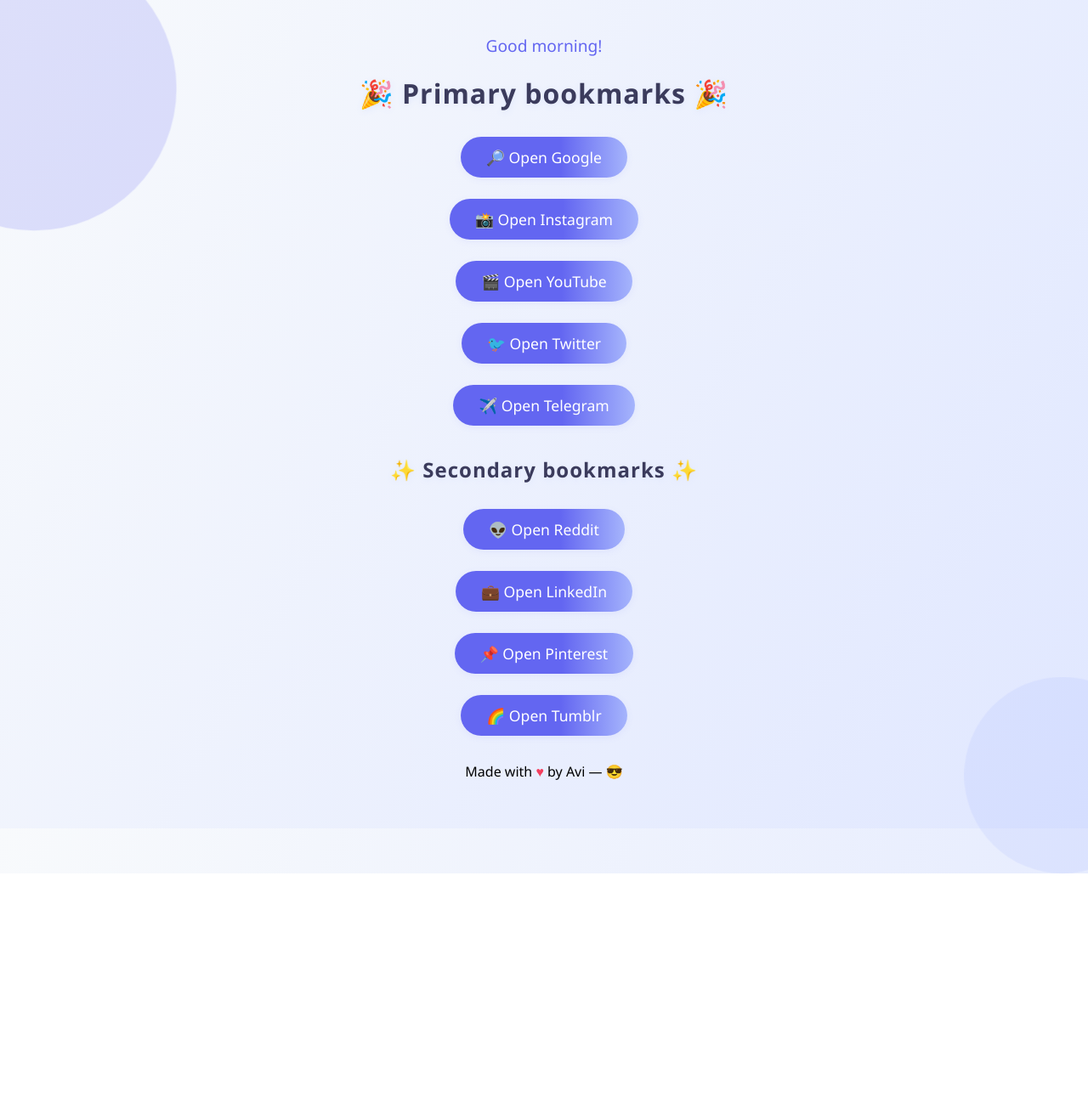
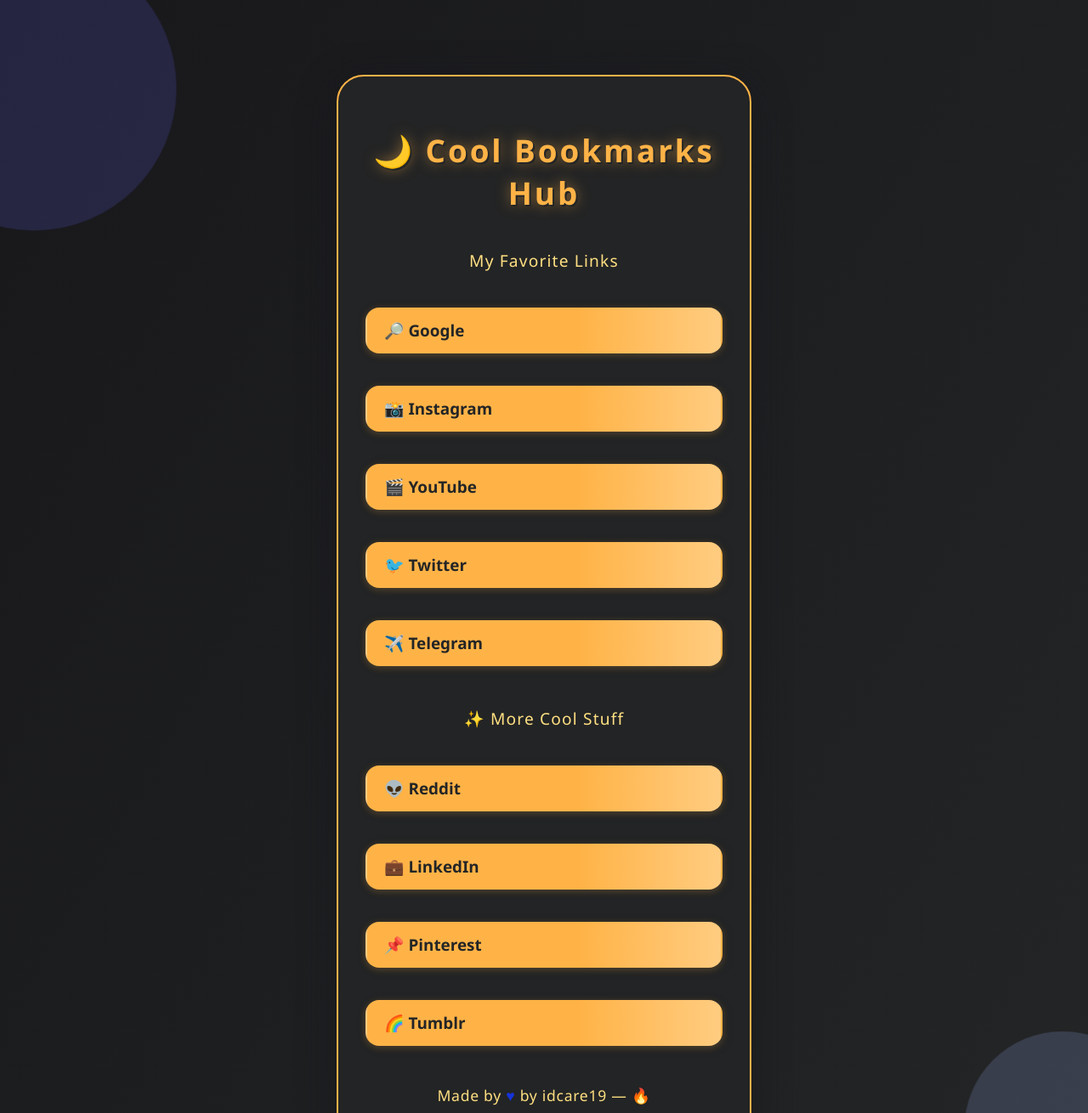
Before and after one commit to idcare19/my-fisrt-bookmarks-code, a plain HTML site: page index2.html in a window 1280 px wide. Shown: the top 1310 px of the page at 85% size. Before the commit the page ends 1028 px from the top, so only its background shows below. Drawn offline with Linux system fonts and the light colour scheme.

Commit message:
index2.html

```diff
--- a/index2.html
+++ b/index2.html
@@ -3,41 +3,117 @@
 <head>
     <meta charset="UTF-8">
     <meta name="viewport" content="width=device-width, initial-scale=1.0">
-    <title>My bookmarks</title>
+    <title>🌙 Cool Bookmarks Hub</title>
     <link rel="stylesheet" href="style2.css">
+    <style>
+        body {
+            display: flex;
+            flex-direction: column;
+            align-items: center;
+            justify-content: flex-start;
+            min-height: 100vh;
+            background: linear-gradient(120deg, #18181b 0%, #232526 100%);
+        }
+        .main-card {
+            background: rgba(36, 37, 38, 0.97);
+            border-radius: 32px;
+            box-shadow: 0 8px 40px #18181b99;
+            padding: 40px 32px 32px 32px;
+            margin-top: 48px;
+            max-width: 420px;
+            width: 95%;
+            text-align: center;
+            border: 2px solid #ffb347;
+        }
+        h1 {
+            font-size: 2.3em;
+            margin-bottom: 0.2em;
+            color: #ffb347;
+            letter-spacing: 0.08em;
+            text-shadow: 2px 2px 0 #232526, 0 0 16px #ffb34788;
+            animation: bounce 1.2s infinite alternate;
+        }
+        @keyframes bounce {
+            0% { transform: translateY(0);}
+            100% { transform: translateY(-12px);}
+        }
+        .bookmark-list {
+            display: flex;
+            flex-direction: column;
+            gap: 18px;
+            margin: 32px 0 24px 0;
+        }
+        .bookmark-list a {
+            display: flex;
+            align-items: center;
+            justify-content: flex-start;
+            gap: 12px;
+            font-size: 1.18em;
+            color: #232526;
+            background: linear-gradient(90deg, #ffb347 60%, #ffcc80 100%);
+            border-radius: 16px;
+            padding: 12px 20px;
+            font-weight: bold;
+            box-shadow: 2px 2px 12px #23252644, 0 2px 8px #ffb34744;
+            border: 2px solid transparent;
+            transition:
+                transform 0.2s cubic-bezier(.4,2,.6,1),
+                background 0.2s,
+                color 0.2s,
+                box-shadow 0.2s;
+            text-decoration: none;
+        }
+        .bookmark-list a:hover {
+            background: linear-gradient(90deg, #232526 60%, #414345 100%);
+            color: #ffb347;
+            transform: scale(1.07) rotate(-3deg);
+            box-shadow: 0 0 16px #ffb34799, 0 2px 16px #23252699;
+            border: 2px solid #ffb347;
+            text-shadow: 0 0 6px #ffb34788;
+        }
+        .section-title {
+            color: #ffe082;
+            font-size: 1.2em;
+            margin: 2em 0 0.7em 0;
+            letter-spacing: 0.06em;
+        }
+        #fun-footer {
+            text-align: center;
+            margin-top: 2em;
+            font-size: 1.1em;
+            color: #ffe082;
+            letter-spacing: 0.04em;
+        }
+    </style>
 </head>
 <body>
-    <!-- Confetti Canvas -->
-    <canvas id="confetti-canvas" style="position:fixed;top:0;left:0;width:100vw;height:100vh;pointer-events:none;z-index:999;"></canvas>
-
-    <h1>🎉 Primary bookmarks 🎉</h1>
-    <div class="bookmark-group">
-        <a href="https://www.google.com" target="_blank">🔎 Open Google</a>
-        <br>
-        <a href="https://www.instagram.com" target="_blank">📸 Open Instagram</a>
-        <br>
-        <a href="https://www.youtube.com" target="_blank">🎬 Open YouTube</a>
-        <br>
-        <a href="https://www.twitter.com" target="_blank">🐦 Open Twitter</a>
-        <br>
-        <a href="https://www.telegram.com" target="_blank">✈️ Open Telegram</a>
+    <div class="main-card">
+        <h1>🌙 Cool Bookmarks Hub</h1>
+        <div class="section-title">My Favorite Links</div>
+        <div class="bookmark-list">
+            <a href="https://www.google.com" target="_blank">🔎 Google</a>
+            <a href="https://www.instagram.com/idcare19" target="_blank">📸 Instagram</a>
+            <a href="https://www.youtube.com" target="_blank">🎬 YouTube</a>
+            <a href="https://x.com/idcare19_" target="_blank">🐦 Twitter</a>
+            <a href="https://www.telegram.com/t.me/idcare19" target="_blank">✈️ Telegram</a>
+        </div>
+        <div class="section-title">✨ More Cool Stuff</div>
+        <div class="bookmark-list">
+            <a href="https://www.reddit.com/user/idcare19/" target="_blank">👽 Reddit</a>
+            <a href="https://www.linkedin.com/in/abhishek-mamgai-500710363/" target="_blank">💼 LinkedIn</a>
+            <a href="www.pinterest.com/idcare19" target="_blank">📌 Pinterest</a>
+            <a href="https://www.tumblr.com/idcare19" target="_blank">🌈 Tumblr</a>
+        </div>
+        <div id="fun-footer">
+            <p>Made by <span style="color:#1633db;">♥</span> by idcare19 &mdash; <span id="random-emoji">💻🔥</span></p>
+        </div>
     </div>
-
-    <h2>✨ Secondary bookmarks ✨</h2>
-    <div class="bookmark-group">
-        <a href="https://www.reddit.com" target="_blank">👽 Open Reddit</a>
-        <br>
-        <a href="https://www.linkedin.com" target="_blank">💼 Open LinkedIn</a>
-        <br>
-        <a href="https://www.pinterest.com" target="_blank">📌 Open Pinterest</a>
-        <br>
-        <a href="https://www.tumblr.com" target="_blank">🌈 Open Tumblr</a>
-    </div>
-
-    <div id="fun-footer">
-        <p>Made with <span style="color:#f43f5e;">♥</span> by Avi &mdash; <span id="random-emoji">😎</span></p>
-    </div>
-
-    <script src="script.js"></script>
+    <script>
+        // Change emoji every 2 seconds for fun!
+        const emojis = ["😎", "🤩", "🎉", "🚀", "🌈", "🔥", "🥳"];
+        setInterval(() => {
+            document.getElementById('random-emoji').textContent = emojis[Math.floor(Math.random() * emojis.length)];
+        }, 2000);
+    </script>
 </body>
 </html>
```
